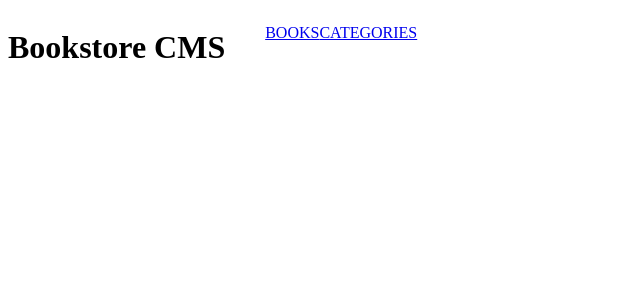
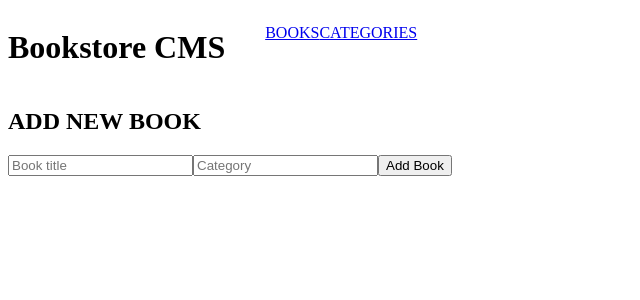
Before and after one commit to thecodechaser/book-store, a React (Create React App) app: page / in a window 1280 px wide. Shown: the top 300 px of the page, without its empty margins (0-640 px from the left). Built offline with nearby package versions, Linux system fonts and the light colour scheme.

Commit message:
Add markup for Books

```diff
--- a/src/components/Books.js
+++ b/src/components/Books.js
@@ -3,7 +3,15 @@ import React from "react";
 const Books = () =>{
     return(
         <main>
+            <div>
 
+            </div>
+            <h2>ADD NEW BOOK</h2>
+            <form >
+                <input type="text" placeholder="Book title"></input>
+                <input type="text" placeholder="Category"></input>
+                <button type="submit">Add Book</button>
+            </form>
         </main>
     );
 }
```
